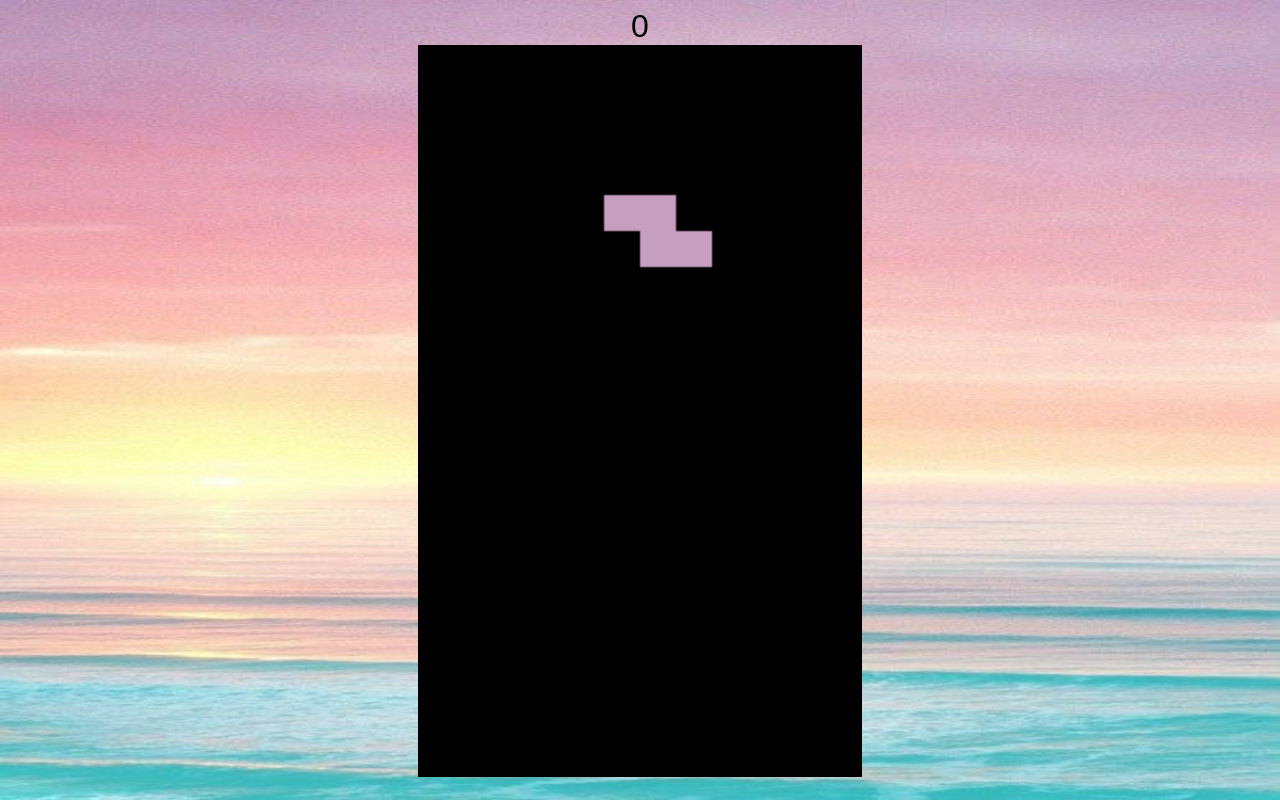
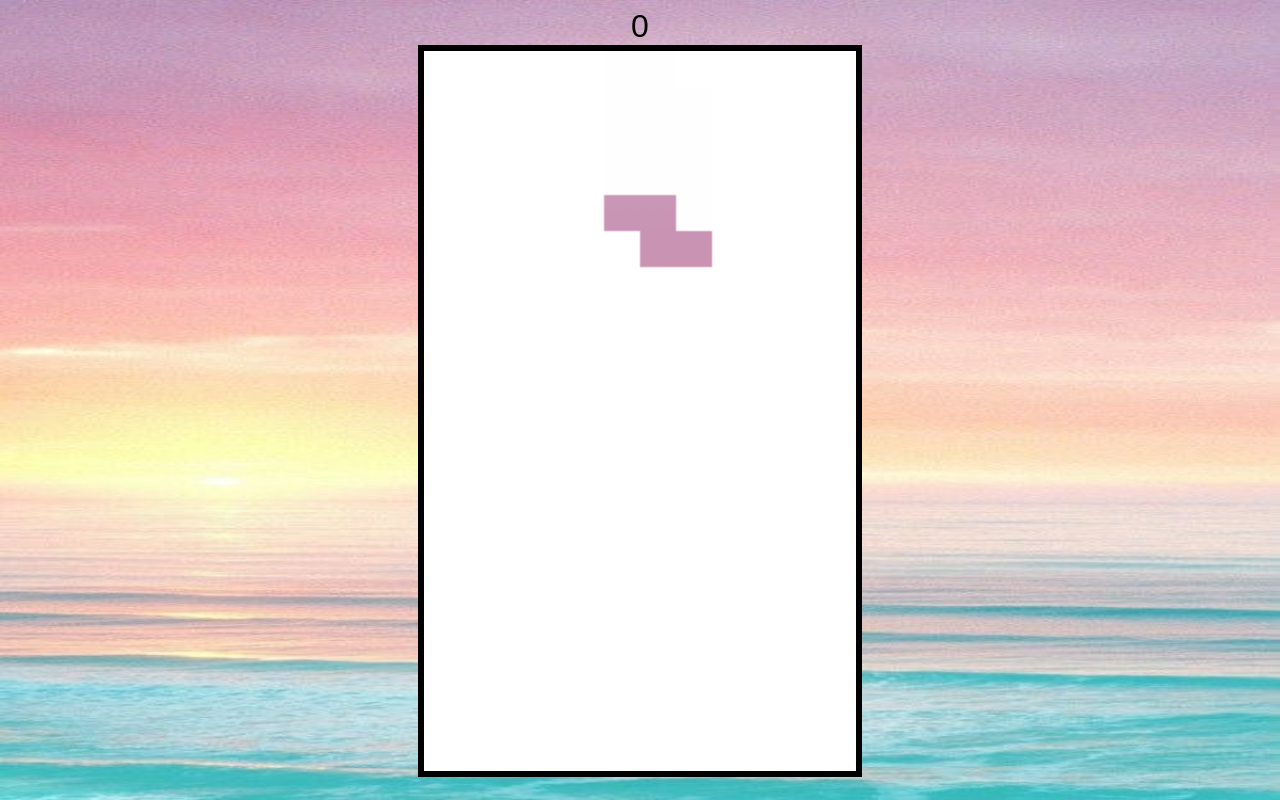
Before and after one commit to shir0206/Tetris, a plain HTML site: page index.html in a window 1280 px wide. Drawn offline with Linux system fonts and the light colour scheme.

Commit message:
Edit colors

```diff
--- a/index.html
+++ b/index.html
@@ -13,14 +13,12 @@
 	canvas {
 		border: solid .2em #000000;
 		height: 90vh;
+		background-color: aliceblue;
 	}
 	</style>
 </head>
 <body>
 	<div id = "score">0
-		<style>
-		</style>
-
 	</div>
 	<canvas id="tetris" width="240" height="400"></canvas>
 	<script src="tetris.js"></script>
--- a/tetris.js
+++ b/tetris.js
@@ -1,5 +1,3 @@
-//32:20
-
 // Accsess to canvas
 const canvas = document.getElementById('tetris');
 
@@ -9,14 +7,14 @@ const context = canvas.getContext('2d');
 // Scale the size of the shapes
 context.scale(20, 20);
 
-context.fillStyle = "#FF0000";
+context.fillStyle = "#FFFFFF";
 context.fillRect(20, 20, 150, 100);
 
 
 function arenaSweep() {
 	let rowCount = 1;
 
-	outer: for (let y = arena.length - 1 ; y > 0; --y) {
+	outer: for (let y = arena.length - 1; y > 0; --y) {
 		for (let x = 0; x < arena[y].length; ++x) {
 			if (arena[y][x] === 0) {
 				continue outer;
@@ -84,7 +82,7 @@ function createMatrix(w, h) {
  * Create a piece
  * @param {*} type Create the shape according to the recieving shape
  */
-function createPiece(type){
+function createPiece(type) {
 	if (type === 'T') {
 		return [
 			[1, 1, 1],
@@ -166,11 +164,13 @@ function playerReset() {
  */
 function draw() {
 
-	// Paint the context
-	context.fillStyle = '#000';
+	// Paint the board
+	context.fillStyle = '#FFF';
+	context.globalAlpha = 0.2;
 	context.fillRect(0, 0, canvas.width, canvas.height);
+    context.globalAlpha = 1.0;
 
-	drawMatrix(arena, {x: 0, y: 0});
+	drawMatrix(arena, { x: 0, y: 0 });
 	drawMatrix(player.matrix, player.pos);
 }
 
@@ -184,11 +184,22 @@ function drawMatrix(matrix, offset) {
 	matrix.forEach((row, y) => {
 		row.forEach((value, x) => {
 			if (value !== 0) {
-				context.fillStyle = colors[value];
+
+				let gradient = context.createLinearGradient(0, 0, 0, 170);
+				gradient.addColorStop(0, colors[value]);
+				gradient.addColorStop(0.5, 'red');
+				gradient.addColorStop(1, 'black');
+				context.fillStyle = gradient;
+				//context.fillRect(x + offset.x, y + y + offset.y, 20, 20);
+
+				//context.fillStyle = colors[value];
+
 				 context.fillRect(x + offset.x,
 				 	y + offset.y,
 					 1, 1);
+
 			}
+
 		});
 	});
 }
@@ -199,7 +210,7 @@ function drawMatrix(matrix, offset) {
  * @param {*} arena
  * @param {*} player
  */
-function merge(arena, player){
+function merge(arena, player) {
 	player.matrix.forEach((row, y) => {
 		row.forEach((value, x) => {
 			if (value !== 0) {
@@ -235,7 +246,7 @@ function playerDrop() {
 // Can't exit from the arena
 function playerMove(dir) {
 	player.pos.x += dir;
-	if (colide(arena, player)){
+	if (colide(arena, player)) {
 		player.pos.x -= dir;
 	}
 }
@@ -247,7 +258,7 @@ function playerRotate(dir) {
 	rotate(player.matrix, dir);
 
 	// Prevent shape from rotate inside the wall
-	 while(colide(arena, player)) {
+	while (colide(arena, player)) {
 		player.pos.x += offset;
 		offset = -(offset + (offset > 0 ? 1 : -1));
 
@@ -258,11 +269,11 @@ function playerRotate(dir) {
 	}
 }
 
-function rotate (matrix, dir){
+function rotate(matrix, dir) {
 
 	// Rotate matrix - put the opposite element
-	for(let y =0; y<matrix.length; ++y){
-		for (let x =0; x<y; ++x) {
+	for (let y = 0; y < matrix.length; ++y) {
+		for (let x = 0; x < y; ++x) {
 			[
 				matrix[x][y],
 				matrix[y][x],
@@ -274,7 +285,7 @@ function rotate (matrix, dir){
 	}
 
 	if (dir > 0) {
-		matrix.forEach (row => row.reverse());
+		matrix.forEach(row => row.reverse());
 	}
 	else {
 		matrix.reverse
@@ -307,7 +318,7 @@ function update(time = 0) {
 /**
  * Update the user score
  */
-function updateScore(){
+function updateScore() {
 	document.getElementById('score').innerText = player.score;
 }
 
@@ -334,7 +345,7 @@ const colors = [
  */
 const player = {
 	// The start point of the board where the piece is falling from
-	pos: {x: 0, y: 0},
+	pos: { x: 0, y: 0 },
 	// The type of the shape
 	matrix: null,
 	score: 0,
@@ -363,7 +374,7 @@ document.addEventListener('keydown', event => { //Listen to keyboard clicks
 		playerDrop();
 	}
 
-	else if(event.keyCode === 38) {
+	else if (event.keyCode === 38) {
 		playerRotate(1);
 	}
 });
```
Lines whose indentation alone changed are shown as unchanged.
